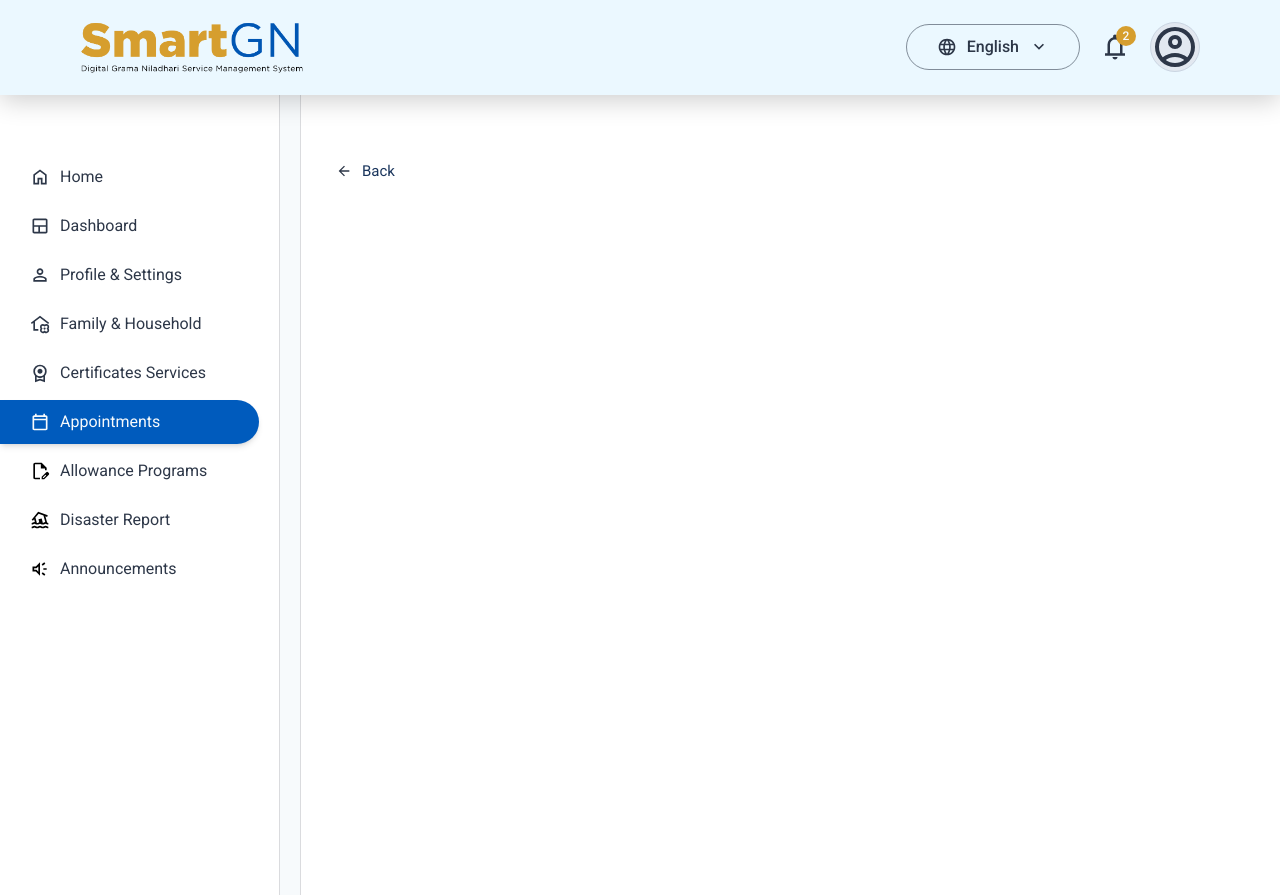
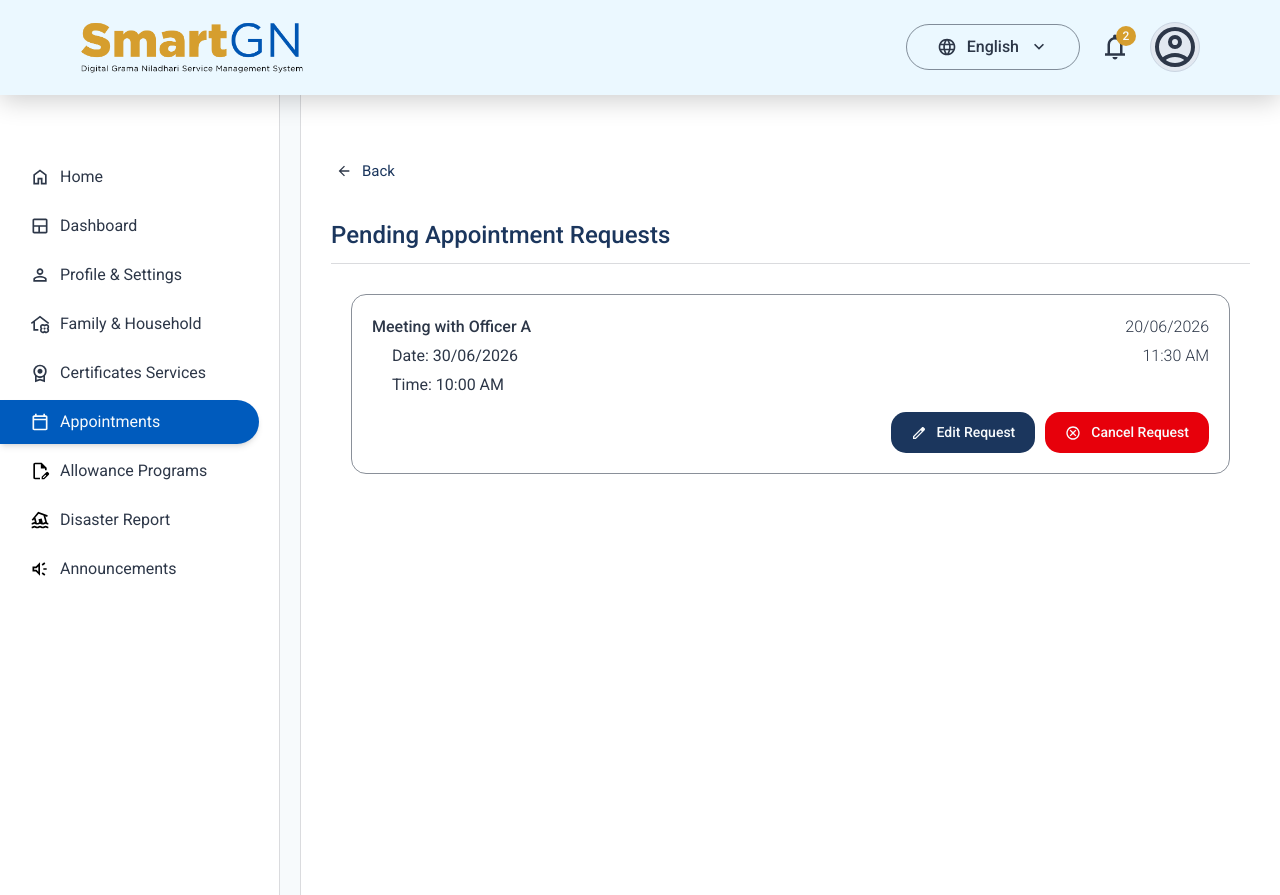
Before and after one commit to Mogith-Code/SmartGN-Digital-GN-Service-Management-System, a React (Vite) app in the folder SmartGN/: page /RAppointment/PendingAppointmentRequests in a window 1280 px wide. Built offline with nearby package versions, Linux system fonts and the light colour scheme.

Commit message:
update PendingAppointmentRequests.jsx

```diff
--- a/SmartGN/src/Components/AppointmentsPage/AppointmentLayoutPage.jsx
+++ b/SmartGN/src/Components/AppointmentsPage/AppointmentLayoutPage.jsx
@@ -7,8 +7,10 @@ import CalenderLayout from "./CalenderLayout";
 import BookingForm from "./BookingForm";
 import AppointmentSummary from "./AppointmentSummary";
 import viewIcon from "../../assets/arrow_outward_24dp_F7FAFC_FILL0_wght400_GRAD0_opsz24.svg";
+import { useNavigate } from "react-router-dom";
 
 function AppointmentLayoutPage() {
+  const navigate = useNavigate();
   const { lang } = useLanguage();
 
   // TRANSLATION OBJECTS
@@ -109,7 +111,16 @@ function AppointmentLayoutPage() {
             </div>
 
             <div className="mt-[20px] flex justify-center">
-              <button className="flex gap-[10px] items-center px-[20px] py-[10px] bg-[#1B365D] text-white rounded-[15px] hover:bg-[#005BBD] transition-colors text-[12px] font-medium cursor-pointer">
+              <button
+                className="flex gap-[10px] items-center px-[20px] py-[10px] bg-[#1B365D] text-[#F7FAFC] rounded-[15px] hover:bg-[#005BBD] transition-colors text-[12px] font-medium cursor-pointer"
+                onClick={() => {
+                  if (activeAppointment.status === "Pending") {
+                    navigate("/RAppointment/PendingAppointmentRequests");
+                  } else if (activeAppointment.status === "Approved") {
+                    navigate("/RAppointment/ApprovedAppointmentRequests");
+                  }
+                }}
+              >
                 <span>View More Details</span>
                 <img src={viewIcon} alt="viewIcon" className="h-[15px]" />
               </button>
--- a/SmartGN/src/Components/AppointmentsPage/PendingAppointmentRequests.jsx
+++ b/SmartGN/src/Components/AppointmentsPage/PendingAppointmentRequests.jsx
@@ -4,15 +4,32 @@ import AfterlogNavbar from "../Common/AfterlogNavbar";
 import RSidebar from "../Common/RSidebar";
 import backIcon from "../../assets/arrow_back_24dp_2D3748_FILL0_wght400_GRAD0_opsz24.svg";
 import { useNavigate } from "react-router-dom";
+import editIcon from "../../assets/edit_24dp_F7FAFC_FILL0_wght400_GRAD0_opsz24.svg";
+import cancelIcon from "../../assets/cancel_24dp_F7FAFC_FILL0_wght400_GRAD0_opsz24.svg";
 
 function PendingAppointmentRequests() {
   const navigate = useNavigate();
   const { lang } = useLanguage();
 
   const PendingAppointmentTranslations = {
-    EN: { back: "Back" },
-    SI: { back: "ආපසු" },
-    TA: { back: "பின்னால்" },
+    EN: {
+      back: "Back",
+      Title: "Pending Appointment Requests",
+      cancel: "Cancel Request",
+      edit: "Edit Request",
+    },
+    SI: {
+      back: "ආපසු",
+      Title: "අනුමැතිය ලැබීමට නියමිත හමුවීම් සඳහා ඉල්ලීම්",
+      cancel: "අවලංගු කරන්න",
+      edit: "සංස්කරණය කරන්න",
+    },
+    TA: {
+      back: "பின்னால்",
+      Title: "நிலுவையிலான முக்கிய சந்திப்புகள்",
+      cancel: "ரத்து செய்",
+      edit: "திருத்து",
+    },
   };
 
   const t =
@@ -36,6 +53,39 @@ function PendingAppointmentRequests() {
             <img src={backIcon} alt="backIcon" className="w-[16px]" />
             {t.back}
           </div>
+
+          {/* Page Title */}
+          <div className="flex text-[24px] font-medium text-[#1B365D] border-b border-[#2D37482D] pb-[10px]  mt-[30px] mx-[30px]">
+            {t.Title}
+          </div>
+
+          <div className="mx-[50px] mt-[30px] flex flex-col gap-[5px] border border-[#2D37488D] rounded-[15px] p-[20px]">
+            <div className="flex justify-between text-[16px] text-[#2D3748]">
+              <span className="font-medium">Meeting with Officer A</span>
+              <span className="font-light">20/06/2026</span>
+            </div>
+
+            <div className="ml-[20px] flex justify-between text-[16px] text-[#2D3748]">
+              <span className="font-regular">Date: 30/06/2026</span>
+              <span className="font-light">11:30 AM</span>
+            </div>
+
+            <div className="ml-[20px] flex justify-between text-[16px] text-[#2D3748]">
+              <span className="font-regular">Time: 10:00 AM</span>
+            </div>
+
+            <div className="flex justify-end gap-[10px] mt-[10px]">
+              <button className="flex gap-[10px] items-center px-[20px] py-[10px] bg-[#1B365D] text-[#F7FAFC] rounded-[15px] hover:bg-[#005BBD] transition-colors text-[14px] font-medium cursor-pointer">
+                <img src={editIcon} alt="editIcon" className="h-[16px]" />
+                <span>{t.edit}</span>
+              </button>
+
+              <button className="flex gap-[10px] items-center px-[20px] py-[10px] bg-[#E7000B] text-[#F7FAFC] rounded-[15px] hover:bg-[#FF000C] transition-colors text-[14px] font-medium cursor-pointer">
+                <img src={cancelIcon} alt="cancelIcon" className="h-[16px]" />
+                <span>{t.cancel}</span>
+              </button>
+            </div>
+          </div>
         </div>
       </div>
     </div>
```
Also changed, not shown: SmartGN/src/assets/cancel_24dp_F7FAFC_FILL0_wght400_GRAD0_opsz24.svg (added), SmartGN/src/assets/edit_24dp_F7FAFC_FILL0_wght400_GRAD0_opsz24.svg (added).
